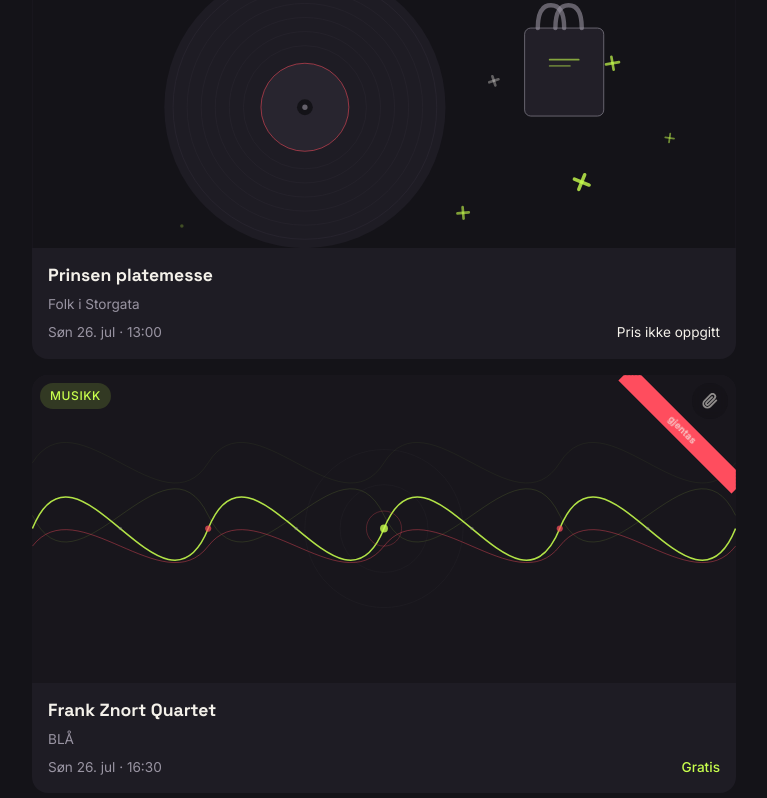
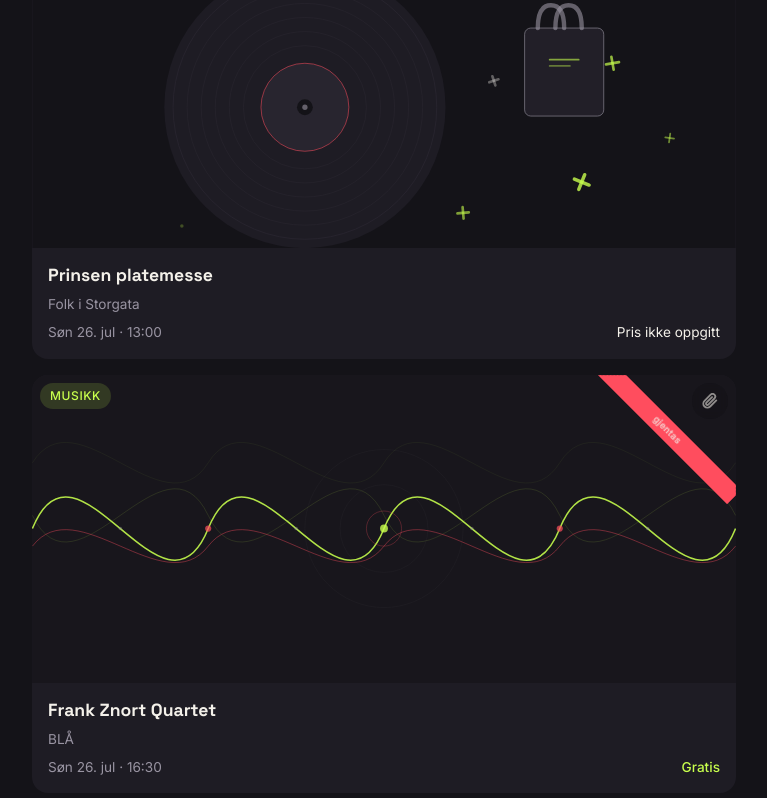
Before and after one commit to AxelWoxen/paaby, a plain HTML site: page index.html in a window 1280 px wide. Shown: the part 9202-10000 px from the top of the page, without its empty margins (382-1149 px from the left). Drawn offline with Linux system fonts and the light colour scheme.

Commit message:
Update stil.css

```diff
--- a/css/stil.css
+++ b/css/stil.css
@@ -449,7 +449,7 @@ body {
   position: absolute;
   top: 45px;
   right: -26px;
-  width: 160px;
+  width: 190px;
   padding: 3px 0;
   transform: rotate(45deg);
   text-align: center;
```
